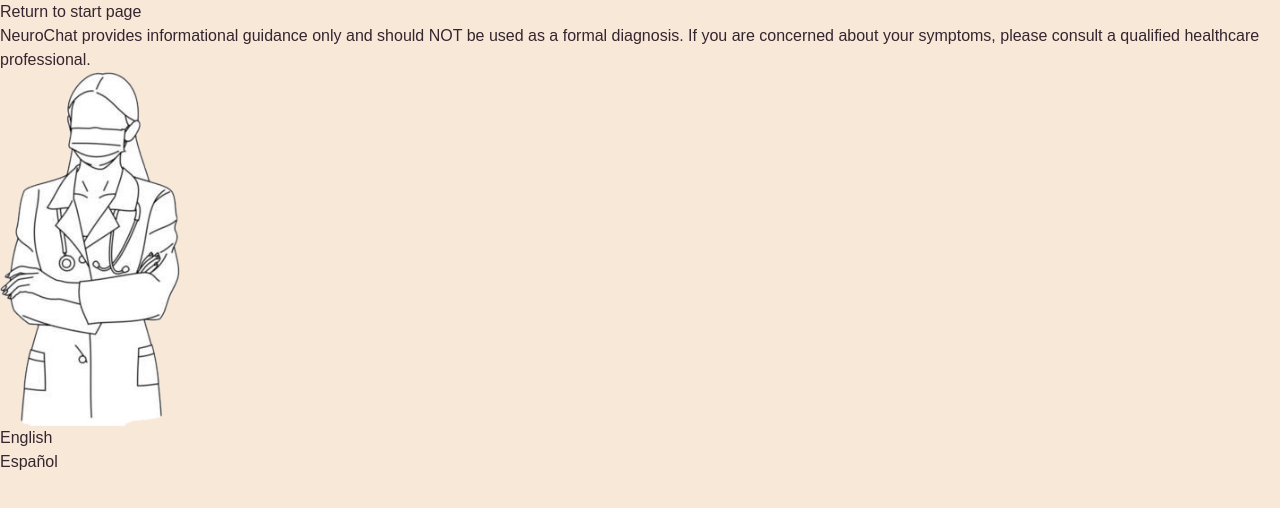
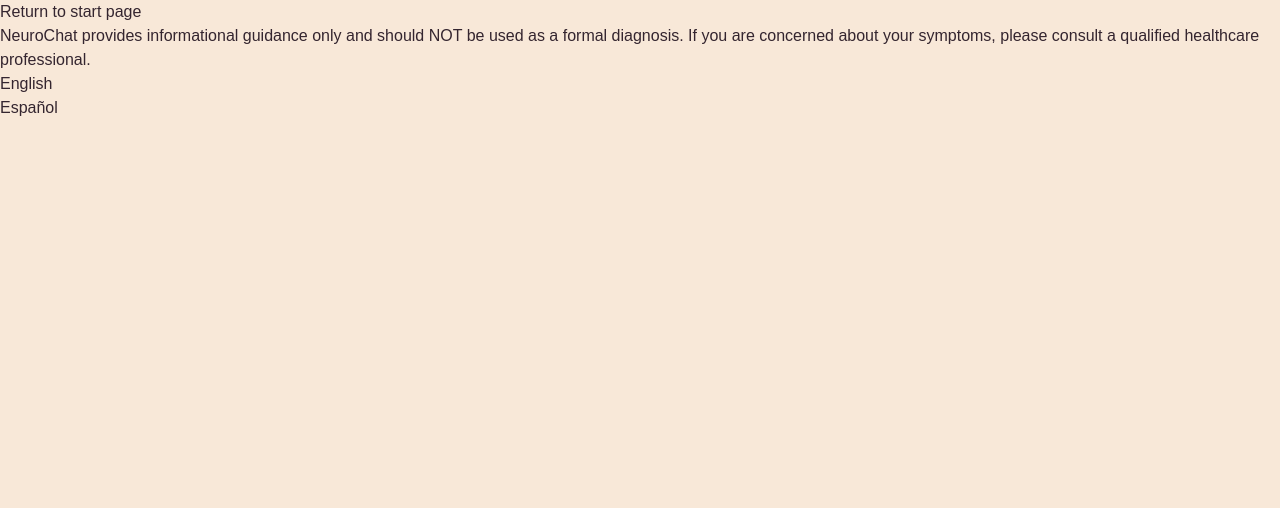
Before and after one commit to vmurlidhar/s25teamk, a Next.js app in the folder team-k/: page /resultsPage in a window 1280 px wide. Shown: the top 508 px of the page. Built offline with nearby package versions, Linux system fonts and the light colour scheme.

Commit message:
results page working!!

```diff
--- a/team-k/src/app/resultsPage/page.tsx
+++ b/team-k/src/app/resultsPage/page.tsx
@@ -10,6 +10,7 @@ import Link from "next/link";
 export default function SympInput() {
   const { t, i18n } = useTranslation();
   const [isClient, setIsClient] = useState(false);
+  const [diseaseList, setDiseaseList] = useState<any>({});
   const router = useRouter();
 
   useEffect(() => {
@@ -19,9 +20,12 @@ export default function SympInput() {
       console.warn("No disease list found — user may have refreshed or landed directly.");
       // Optional: redirect back or show an error
       // router.push('/someFallbackPage');
+
+      setDiseaseList([]);
     } else {
       // do something with diseaseList (or store it in local state)
       console.log("Disease list:", diseaseList);
+      setDiseaseList(diseaseList);
     }
   }, []);
 
@@ -41,23 +45,30 @@ export default function SympInput() {
       </button>
 
       <p className="text-sm sm:text-xl font-bold text-center">{t('medicalAdviceWarning')}</p>
-      <main className="grid grid-cols-1 sm:grid-cols-2 gap-6 items-center w-full max-w-4xl">
+      <main className="grid grid-cols-1 sm:grid-cols-1 gap-6 items-center w-full max-w-4xl">
 
-        {/* Left Column */}
-        <div className="flex justify-center">
-          <Image
-            src="/danielle.png"
-            alt="Doctor Danielle"
-            width={180}
-            height={38}
-            priority
-          />
-        </div>
+        {diseaseList ? (
+          Object.values(diseaseList).map((diseaseKey) => (
+            console.log("Disease Key:", diseaseKey),
+            <div key={diseaseKey as string} className="p-4 border rounded-md shadow-md w-full">
+              <h3 className="text-lg sm:text-xl font-bold">
+                {t(`${diseaseKey}.name`, { defaultValue: "Unknown Disease" })}
+              </h3>
+              <p className="text-sm sm:text-base">
+                <strong>{t("symptoms")}:</strong>{" "}
+                {t(`${diseaseKey}.symptoms`, { defaultValue: "No symptoms available" })}
+              </p>
+              <p className="text-sm sm:text-base">
+                <strong>{t("treatment")}:</strong>{" "}
+                {t(`${diseaseKey}.treatment`, { defaultValue: "No treatment available" })}
+              </p>
+            </div>
+          ))
+        ) : (
+          <p>{t("noDiseasesFound")}</p>
+        )}
 
-        {/* Right Column */}
-        <div className="flex flex-col gap-4 items-center sm:items-start w-full">
 
-        </div>
       </main>
       <div className="flex flex-row gap-4">
       <div onMouseOverCapture={() => i18n.changeLanguage('en')} className="w-full sm:w-auto">
--- a/team-k/src/utils/locales/en/misc.ts
+++ b/team-k/src/utils/locales/en/misc.ts
@@ -5,6 +5,8 @@ const misc = {
 
   privacyWarning: "NeuroChat uses Gemini AI to analyze symptoms and provide informational guidance. If you are uncomfortable sharing personal medical information with artificial intelligence, please refrain from using this website.",
   medicalAdviceWarning: "NeuroChat provides informational guidance only and should NOT be used as a formal diagnosis. If you are concerned about your symptoms, please consult a qualified healthcare professional.",
+  symptoms: "Symptom",
+  treatment: "Treatment",
 };
 
 export default misc;
--- a/team-k/src/utils/locales/es/misc.ts
+++ b/team-k/src/utils/locales/es/misc.ts
@@ -5,6 +5,8 @@ const misc = {
 
   privacyWarning: "NeuroChat utiliza Gemini AI para analizar los síntomas y proporcionar orientación informativa. Si no se siente cómodo compartiendo información médica personal con inteligencia artificial, absténgase de utilizar este sitio web.",
   medicalAdviceWarning: "NeuroChat proporciona únicamente orientación informativa y NO debe utilizarse como un diagnóstico formal. Si le preocupan sus síntomas, consulte a un profesional de la salud calificado.",
+  symptoms: "Síntoma",
+  treatment: "Tratamiento",
 };
 
 export default misc;
```
